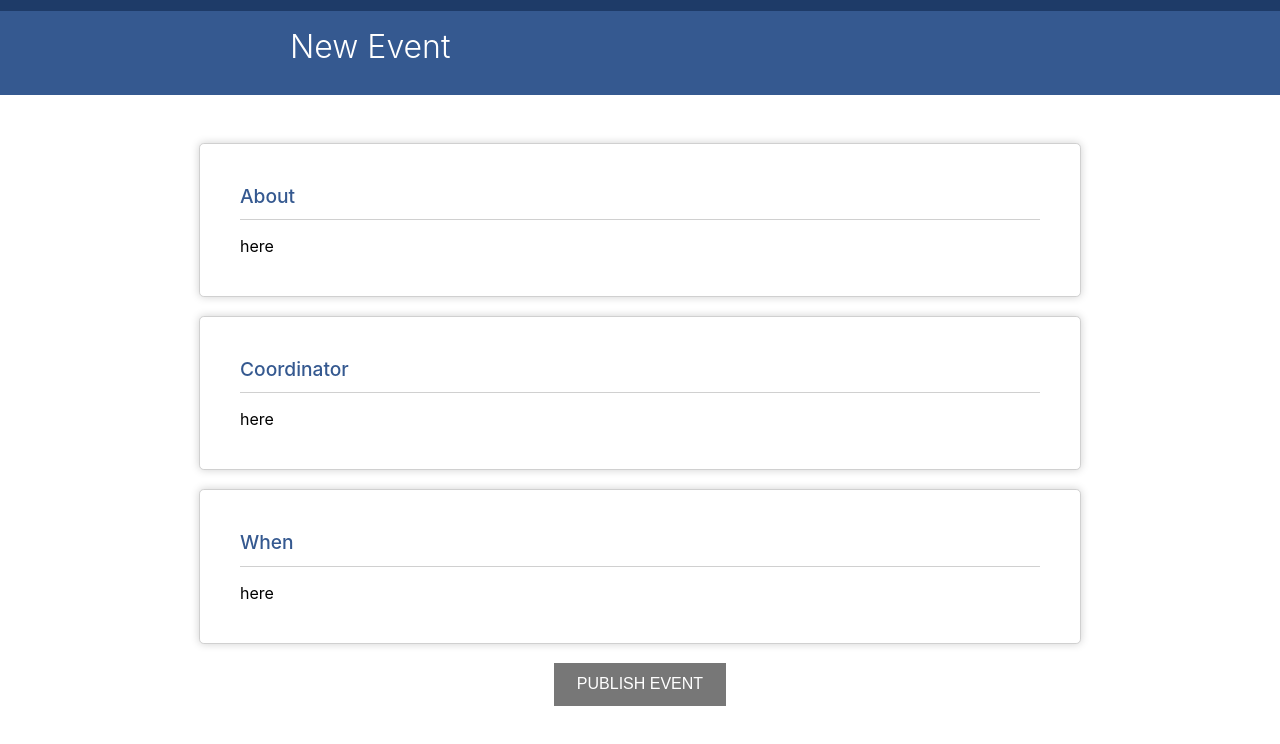
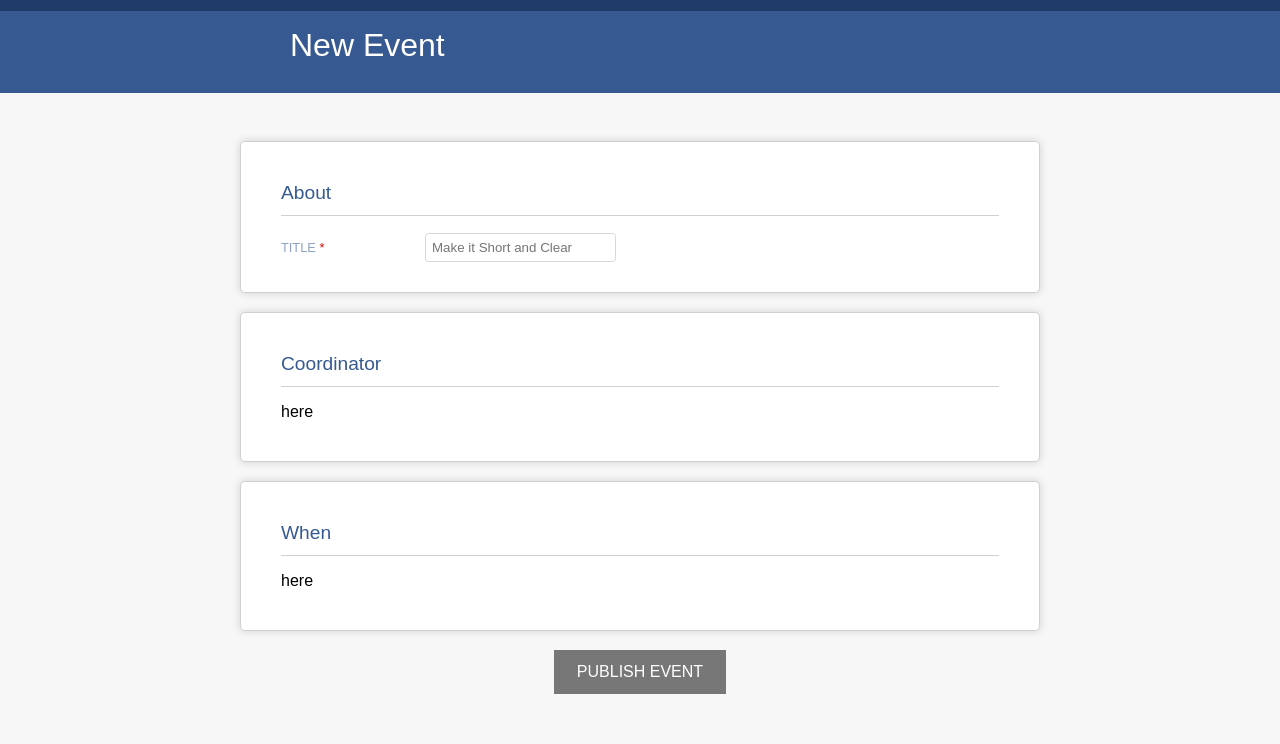
Before and after one commit to Vanilna/react-form, a React (Create React App) app: page / in a window 1280 px wide. Shown: the top 744 px of the page. Built offline with nearby package versions, Linux system fonts and the light colour scheme.

Commit message:
add InputWrapper component, change basic styling

```diff
--- a/src/Components/Form/Form.js
+++ b/src/Components/Form/Form.js
@@ -2,6 +2,8 @@ import React, { Fragment, useState } from "react";
 import FormSection from "../../Containers/FormSection/FormSection";
 import Button from "../../Containers/Button/Button";
 import classes from "./Form.module.css";
+import InputWrapper from "../../Containers/InputWrapper/InputWrapper";
+import Input from "../../Containers/Input/Input";
 
 const Form = () => {
   const [isDisabled, setDisabled] = useState(true);
@@ -15,7 +17,16 @@ const Form = () => {
       </header>
       <form onSubmit={handleSubmit} className={classes.Form}>
         <FormSection name="About">
-          <p>here</p>
+          <InputWrapper label="title" isRequired={true}>
+            <Input
+              elementType="input"
+              elementConfig={{
+                type: "text",
+                placeholder: "Make it Short and Clear"
+              }}
+              isLabelVisible={false}
+            />
+          </InputWrapper>
         </FormSection>
         <FormSection name="Coordinator">
           <p>here</p>
--- a/src/Containers/Input/Input.js
+++ b/src/Containers/Input/Input.js
@@ -62,7 +62,7 @@ const Input = props => {
 
   return (
     <label
-      className={props.IsLabelVisible ? classes.LabelVisible : classes.Label}
+      className={props.isLabelVisible ? classes.LabelVisible : classes.Label}
     >
       {inputElement}
       {props.label}
--- a/src/Containers/Input/Input.module.css
+++ b/src/Containers/Input/Input.module.css
@@ -0,0 +1,7 @@
+.Input {
+  border: 0.05rem solid #d8d8da;
+  border-radius: 0.2rem;
+  color: #676767;
+  padding: 0.4rem;
+  font-family: inherit;
+}
--- /dev/null
+++ b/src/Containers/InputWrapper/InputWrapper.js
@@ -0,0 +1,14 @@
+import React from "react";
+import classes from "./InputWrapper.module.css";
+
+const InputWrapper = props => (
+  <div className={classes.Wrapper}>
+    <p className={classes.Label}>
+      {props.label}
+      {props.isRequired && <span className={classes.Required}> *</span>}
+    </p>
+    <div className={classes.InputContent}>{props.children}</div>
+  </div>
+);
+
+export default InputWrapper;
--- /dev/null
+++ b/src/Containers/InputWrapper/InputWrapper.module.css
@@ -0,0 +1,23 @@
+.Wrapper {
+  display: grid;
+  grid-template-columns: 1fr 4fr;
+  grid-template-rows: 1fr;
+  justify-content: start;
+  align-items: center;
+}
+
+.Label {
+  grid-column: 1 / 2;
+  color: #8ca2c2;
+  font-size: 0.8rem;
+  font-weight: 500;
+  text-transform: uppercase;
+}
+
+.Required {
+  color: rgb(214, 4, 4);
+}
+
+.InputContent {
+  grid-column: 2 / -1;
+}
--- a/src/index.css
+++ b/src/index.css
@@ -1,13 +1,12 @@
+* {
+  box-sizing: border-box;
+}
+
 body {
   margin: 0;
-  font-family: -apple-system, BlinkMacSystemFont, 'Segoe UI', 'Roboto', 'Oxygen',
-    'Ubuntu', 'Cantarell', 'Fira Sans', 'Droid Sans', 'Helvetica Neue',
-    sans-serif;
-  -webkit-font-smoothing: antialiased;
-  -moz-osx-font-smoothing: grayscale;
+  padding: 0;
+  background-color: #f7f7f7;
+  font-family: "Montserrat", sans-serif;
+  font-size: 16px;
+  font-weight: 300;
 }
-
-code {
-  font-family: source-code-pro, Menlo, Monaco, Consolas, 'Courier New',
-    monospace;
-}
```
